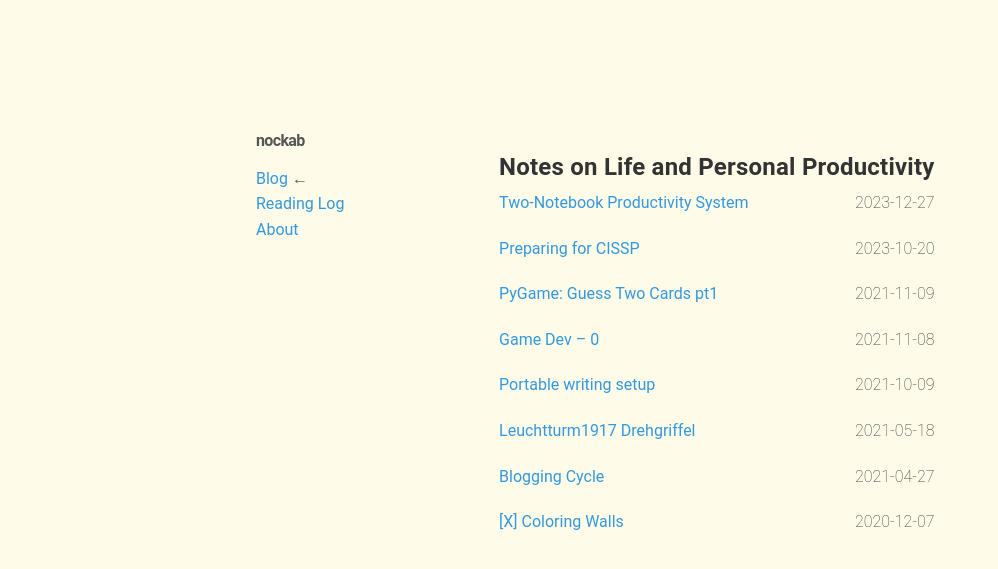
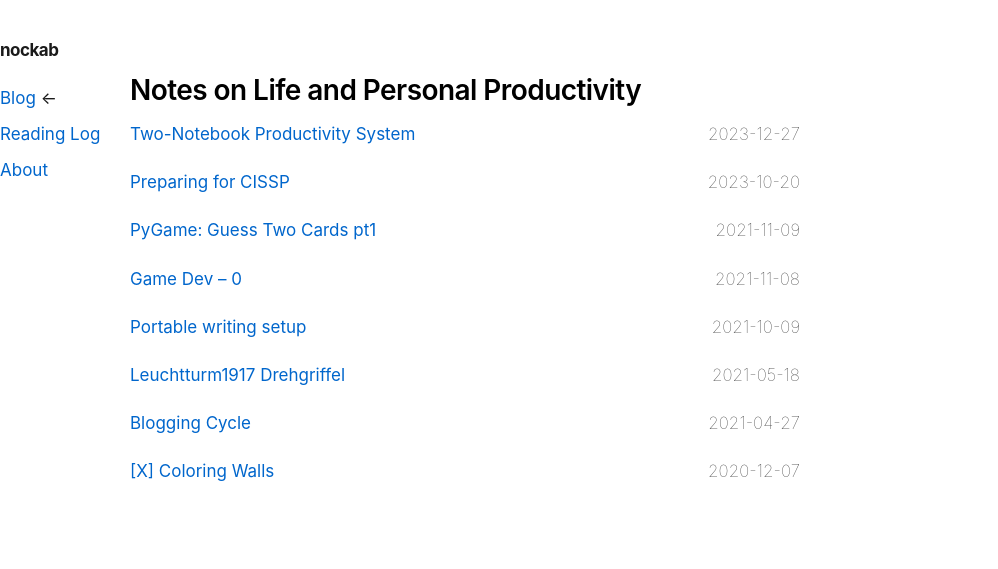
Before and after one commit to nockab/nockab.github.io, a Jekyll site: the page built from _pages/index.markdown, in a window 1280 px wide. Shown: the top 569 px of the page, without its empty margins (0-998 px from the left). Built offline with Jekyll 4.4.1, drawn with Linux system fonts in a browser that asks for light colours.

Commit message:
Update _general.scss
Small updates to visuals

```diff
--- a/_sass/_general.scss
+++ b/_sass/_general.scss
@@ -1,82 +1,77 @@
 * {
-/*  box-sizing: border-box; */
   margin: 0;
   padding: 0;
 }
 
 body {
-  font-family: 'Roboto', sans-serif;
-  color: #555;
-  background-color: #fefbe9;
+  font-family: -apple-system, BlinkMacSystemFont, "Segoe UI", helvetica, arial, sans-serif;
   margin: 0 auto;
   -webkit-font-smoothing: antialiased;
   text-rendering: optimizeLegibility;
-  line-height: 1.6;
-  font-size: 1rem;
+  line-height: 1.65;
+  font-size: 1.0625rem;
+  color: #1a1a1a;
 }
 
-$primary-color: #3498db;
-$secondary-color: #2ecc71;
-
 a {
-  color: $primary-color;
+  color: #0066cc;
   text-decoration: none;
-
-  &:hover {
-    text-decoration: underline;
-    color: darken($primary-color, 10%);
-  }
+  transition: color 0.2s ease, text-decoration 0.2s ease;
 }
 
-a:visited {
-  color: $primary-color;
+a:link, a:visited {
+  color: #0066cc;
+  text-decoration: none;
+}
+
+a:hover {
+  color: #004499;
+  text-decoration: underline;
 }
 
 em {
-  font-style:italic
+  font-style: italic;
 }
 
 h1, h2, h3 {
-  margin-top: 1em;
-  margin-bottom: .5rem;
-  line-height: 1.25;
-  font-weight:600;
-}
-
-h1, h2, strong {
- color: #333;
+  margin-bottom: 0.75rem;
+  margin-top: 2rem;
+  line-height: 1.3;
+  font-weight: 600;
+  color: #000;
+  letter-spacing: -0.02em;
 }
 
 h1 {
-  font-size: 32px;
-  letter-spacing:.004em;
-  border-bottom: 1px solid #333;
+  font-size: 2.25rem;
+  margin-top: 0;
 }
 
 h2 {
-  font-size: 1.5rem;
-  letter-spacing:.009em
+  font-size: 1.75rem;
 }
 
 h3 {
-    font-size:1.25rem
+  font-size: 1.375rem;
 }
 
 blockquote {
-  font-size: 16px;
-  line-height: 25px;
+  font-size: 1rem;
+  line-height: 1.65;
   overflow-x: auto;
-  padding: 10px 20px;
-  margin: 0;
-  background: #e5e2d3;
+  padding: 1.25rem 1.5rem;
+  margin: 1.5rem 0;
+  background: #f8f8f8;
+  border-left: 3px solid #0066cc;
+  font-style: italic;
 }
 
 hr {
-  background: #000;
+  background: #e0e0e0;
   height: 1px;
-  border:0
+  border: 0;
+  margin: 2rem 0;
 }
-
 
 img {
   max-width: 100%;
@@ -84,55 +79,61 @@
 }
 
 nav {
+  float: left;
+  width: 20%;
   max-width: 130px;
 }
 
 nav li {
   list-style-type: none;
+  margin-bottom: 0.5rem;
 }
 
 .main {
+  float: left;
+  width: 80%;
   max-width: 670px;
-  margin: 0 auto;
-  padding: 0 20px;
 }
 
 .blog {
-  max-width: 680px;
+  max-width: 670px;
   margin: 0 auto;
-  padding: 0 20px;
+  padding: 0 1.5rem;
 }
 
 @media screen and (max-width: 670px) {
-  .container {
-    grid-template-columns: 1fr;
-    grid-template-rows: 1fr;
+  nav, .main {
+    width: 100%;
+    max-width: none;
   }
 
-  nav, .main {
-    grid-column: auto;
-    grid-row: auto;
-    width: 100%;
+  nav {
+    border-bottom: 1px solid #e0e0e0;
+    margin-bottom: 1.5rem;
+    padding-bottom: 1rem;
+  }
+
+  h1 {
+    font-size: 1.875rem;
+  }
+
+  h2 {
+    font-size: 1.5rem;
+  }
+
+  body {
+    font-size: 1rem;
   }
 }
 
-/*@media screen and (min-width: 671px) {
-  .container {
-    flex-direction: row;
-  }
-}
-*/
 .container {
-  display: grid;
-  grid-template-columns: 1fr 4fr; /* Adjust the ratio as needed */
-  align-items: start;
-  margin-left: 20%;
-  margin-right: 20%;
-  margin-top: 10%;
+  padding: 2.5rem 0;
+  position: relative;
 }
 
-#title{
-  font-weight: bolder;
-  margin-bottom: 0.75em;
-  letter-spacing: -.04em;
+#title {
+  font-weight: 700;
+  margin-bottom: 1.5rem;
+  letter-spacing: -0.03em;
+  line-height: 1.2;
 }
```
